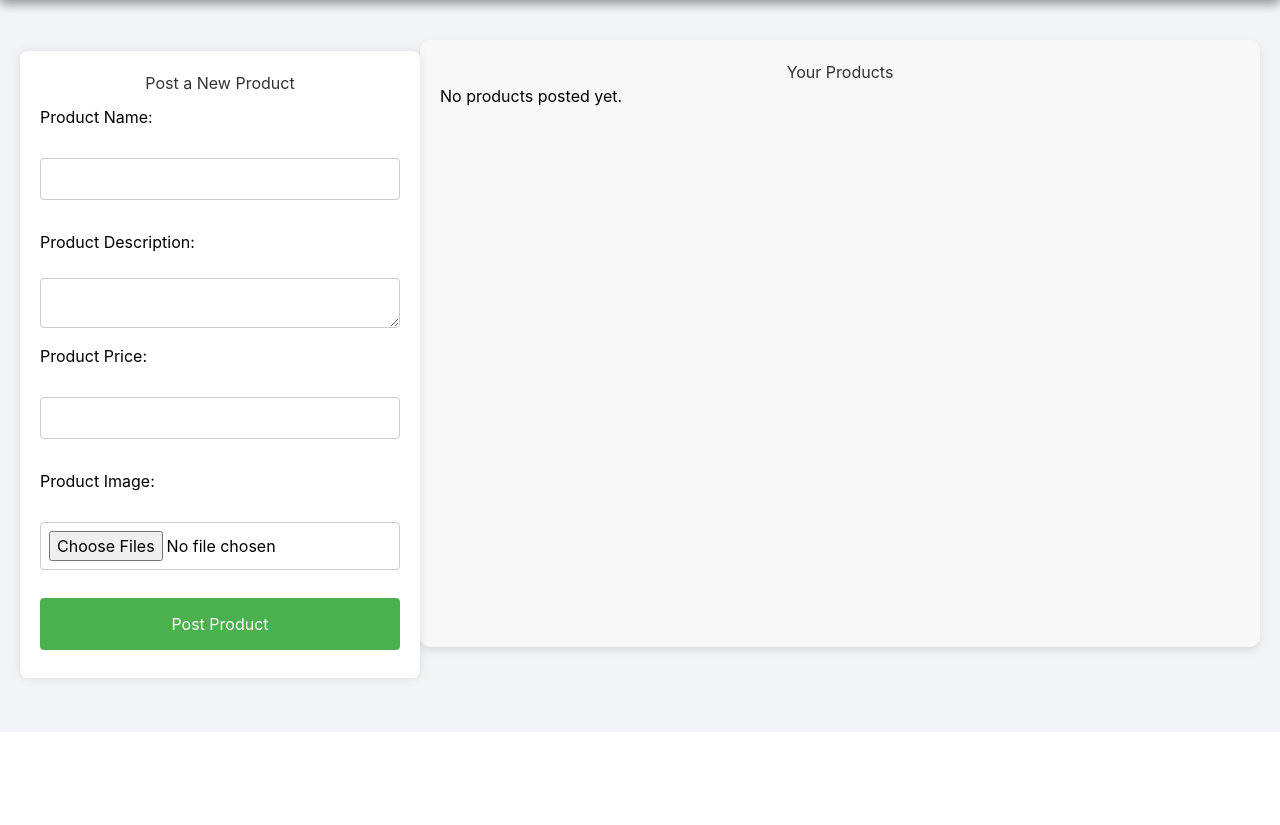
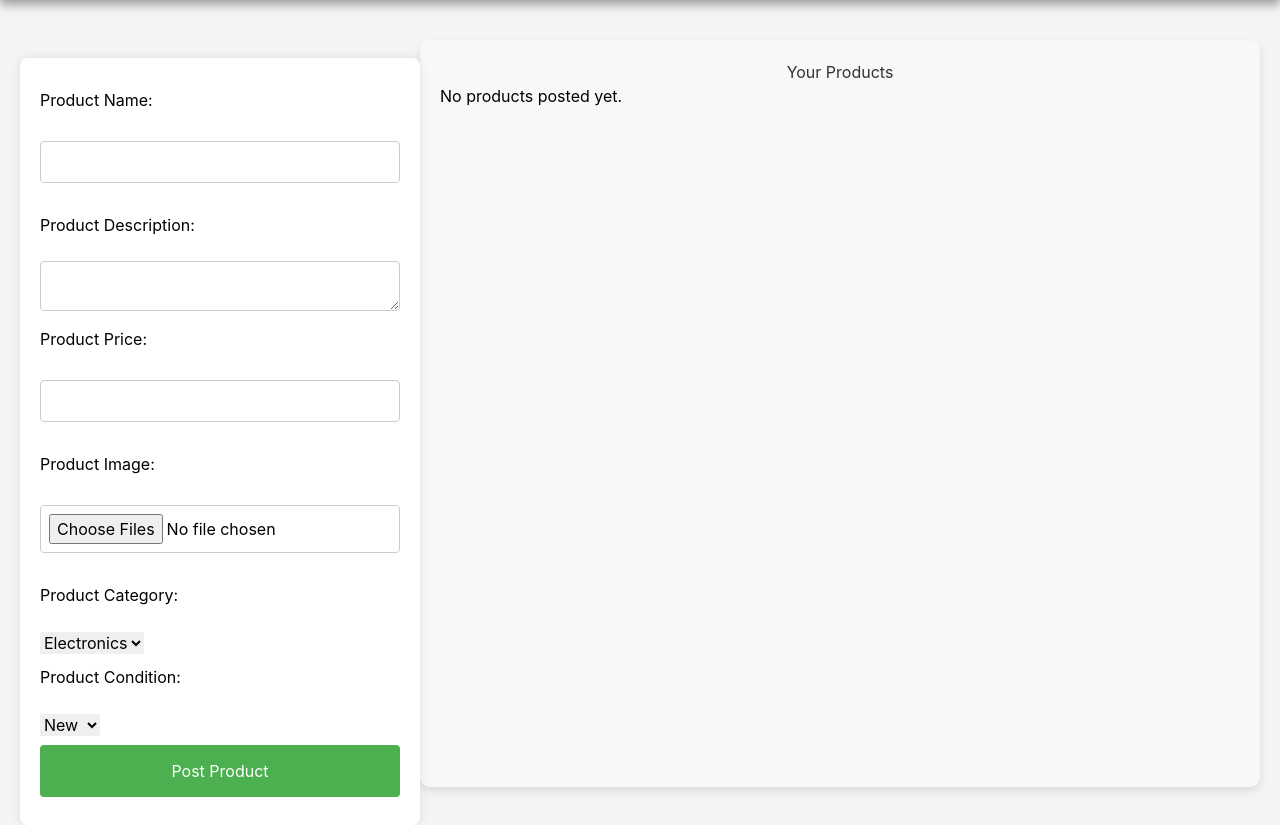
Before and after one commit to kukr/UniMarket-Place, a Flask app: template templates/dashboard.html in a window 1280 px wide. Shown: the part 68-893 px from the top of the page. Before the commit the page ends 754 px from the top, so only its background shows below. Run offline with Flask 2, Linux system fonts and the light colour scheme; the template is opened without the code that fills it, so the values that code supplies are empty; parts of the project's set-up code (start-up, migrations or seed data) failed here and were passed over; some libraries are stand-ins or nearby versions.

Commit message:
Updating the dashboard post product

```diff
--- a/templates/dashboard.html
+++ b/templates/dashboard.html
@@ -166,9 +166,8 @@
     {% block content %}
     <div class="dashboard-container">
         <div class="post-product-form">
-            <!-- Form for posting new product -->
+            <!-- Note the enctype attribute in the form tag -->
             <form action="{{ url_for('post_product') }}" method="post" enctype="multipart/form-data">
-            <h1>Post a New Product</h1>
                 <label for="product_name">Product Name:</label><br>
                 <input type="text" id="product_name" name="product_name" required><br>
 
@@ -180,6 +179,21 @@
 
                 <label for="product_image">Product Image:</label><br>
                 <input type="file" id="product_image" name="product_image" accept="image/*" multiple><br>
+
+                <label for="product_category">Product Category:</label><br>
+                <select id="product_category" name="product_category" required>
+                    <option value="electronics">Electronics</option>
+                    <option value="clothing">Clothing</option>
+                    <option value="home">Home</option>
+                    <option value="books">Books</option>
+                    <option value="other">Other</option>
+                </select><br>
+
+                <label for="product_condition">Product Condition:</label><br>
+                <select id="product_condition" name="product_condition" required>
+                    <option value="new">New</option>
+                    <option value="used">Used</option>
+                </select><br>
 
             <!-- Add other fields as necessary -->
 
```
Lines whose indentation alone changed are shown as unchanged.
